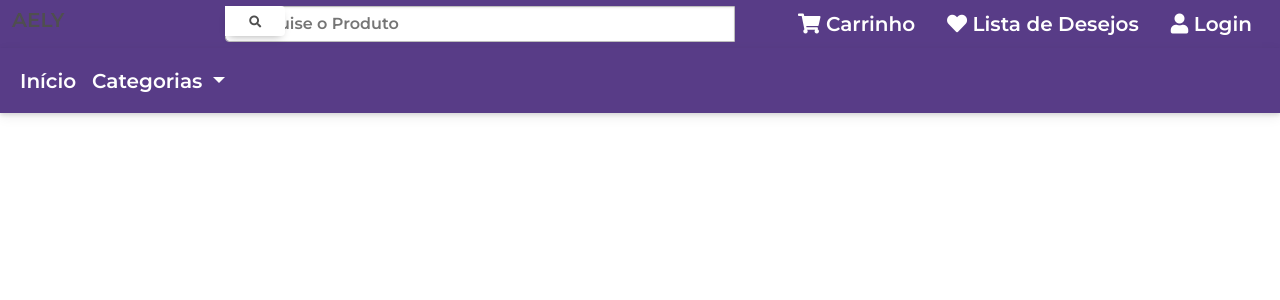
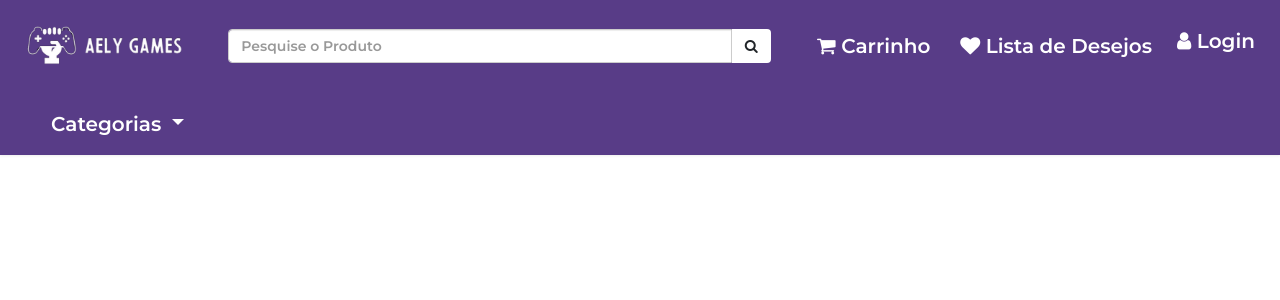
Before and after one commit to aely-development/AELY-Version-New, a PHP site: page /descJogo.php in a window 1280 px wide. Shown: the top 300 px of the page. Run offline with PHP 8.4, Linux system fonts and the light colour scheme; data comes from the database, SQL or seed files in the repository; data that the repository does not hold is empty; some libraries are stand-ins or nearby versions.

Commit message:
Arrumando Navbar  e alinhando os Card no container

```diff
--- a/AELY/components/navbar.php
+++ b/AELY/components/navbar.php
@@ -10,18 +10,25 @@
             <div class="container-fluid">
                 <div class="row">
                     <div class="col-md-2 my-auto d-none d-sm-none d-md-block d-lg-block">
-                        <h5 class="brand-name">AELY</h5>
+                        <a href="../AELY">
+                            <img class="logo" src="img/logo-branco.png" alt="logo" srcset="">
+                        </a>
                     </div>
-                    <div class="col-md-5 my-auto">
+
+                    <div class="col-lg-5 col-md-12 col-12 my-auto">
                         <form role="search" method="POST" action="busca.php">
-                            <div class="input-group">
+                            <div class="input-group float-center">
+                            <div class="form-outline">
                                 <input type="search" name="busca" placeholder="Pesquise o Produto" class="form-control" style="margin-right:auto"/>
+                            </div>
                                 <button class="btn bg-white" style="position:absolute;margin-left:auto" type="submit">
                                     <i class="fa fa-search"></i>
                                 </button>
                             </div>
                         </form>
                     </div>
+
+
                     <div class="col-md-5 my-auto">
                         <ul class="nav justify-content-end">
 
@@ -79,9 +86,7 @@
                 </button>
                 <div class="collapse navbar-collapse" id="navbarSupportedContent">
                     <ul class="navbar-nav me-auto mb-2 mb-lg-0">
-                        <li class="nav-item">
-                            <a class="nav-link" href="index.php">Início</a>
-                        </li>
+
                         <div class="collapse navbar-collapse" id="navbarNavDarkDropdown">
                             <ul class="navbar-nav">
                             <li class="nav-item dropdown">
@@ -115,4 +120,7 @@
             color: #000;
             text-decoration:none;
         }
+        img.logo{
+            width:180px;
+        }
     </style>
--- /dev/null
+++ b/AELY/css/style.css
@@ -0,0 +1,4 @@
+/* definindo variaveis  */
+:root{
+
+}
--- a/AELY/descJogo.php
+++ b/AELY/descJogo.php
@@ -22,17 +22,15 @@
     <meta charset="UTF-8" />
     <meta name="viewport" content="width=device-width, initial-scale=1, shrink-to-fit=no" />
     <meta http-equiv="x-ua-compatible" content="ie=edge" />
-    <title>Material Design for Bootstrap</title>
-    <!-- Font Awesome -->
-    <link rel="stylesheet" href="https://use.fontawesome.com/releases/v5.11.2/css/all.css" />
-    <!-- Google Fonts Roboto -->
-    <link rel="stylesheet" href="https://fonts.googleapis.com/css2?family=Roboto:wght@300;400;500;700&display=swap" />
+    <title>Descrição do Jogo</title>
 
-    <!-- MDB -->
-    <link href="https://cdnjs.cloudflare.com/ajax/libs/mdb-ui-kit/6.3.0/mdb.min.css" rel="stylesheet"/>
-
-    <!-- Custom styles -->
-    <link href="css/style.css" rel="stylesheet"/>
+    <link href="https://stackpath.bootstrapcdn.com/font-awesome/4.7.0/css/font-awesome.min.css" rel="stylesheet">
+    <link href="https://cdn.jsdelivr.net/npm/bootstrap@5.2.0-beta1/dist/css/bootstrap.min.css" rel="stylesheet">
+    <link rel="stylesheet" href="https://maxcdn.bootstrapcdn.com/bootstrap/3.4.1/css/bootstrap.min.css">
+    <link rel="stylesheet" href="css/style.css">
+    <script src="https://ajax.googleapis.com/ajax/libs/jquery/3.6.3/jquery.min.js"></script>
+    <script src="https://maxcdn.bootstrapcdn.com/bootstrap/3.4.1/js/bootstrap.min.js"></script>
+    <script src="https://cdn.jsdelivr.net/npm/bootstrap@5.2.0-beta1/dist/js/bootstrap.bundle.min.js"></script>
 
     <style>
         @import url('https://fonts.googleapis.com/css2?family=Montserrat:wght@600&display=swap');
@@ -61,7 +59,7 @@
 		}
 
 		.input-group{
-            display: flex;
+            display: inline;
             flex-direction: row;
 		}
 
--- a/AELY/index.php
+++ b/AELY/index.php
@@ -12,9 +12,12 @@
     <link href="https://stackpath.bootstrapcdn.com/font-awesome/4.7.0/css/font-awesome.min.css" rel="stylesheet">
     <link href="https://cdn.jsdelivr.net/npm/bootstrap@5.2.0-beta1/dist/css/bootstrap.min.css" rel="stylesheet">
     <link rel="stylesheet" href="https://maxcdn.bootstrapcdn.com/bootstrap/3.4.1/css/bootstrap.min.css">
+    <link rel="stylesheet" href="css/style.css">
     <script src="https://ajax.googleapis.com/ajax/libs/jquery/3.6.3/jquery.min.js"></script>
     <script src="https://maxcdn.bootstrapcdn.com/bootstrap/3.4.1/js/bootstrap.min.js"></script>
     <script src="https://cdn.jsdelivr.net/npm/bootstrap@5.2.0-beta1/dist/js/bootstrap.bundle.min.js"></script>
+
+
     <style>
         @import url('https://fonts.googleapis.com/css2?family=Montserrat:wght@600&display=swap');
 
```
Also changed, not shown: AELY/components/card-produto.php (+5 -5 lines), AELY/img/logo-branco.png (added), AELY/img/logo-preto.png (added).
